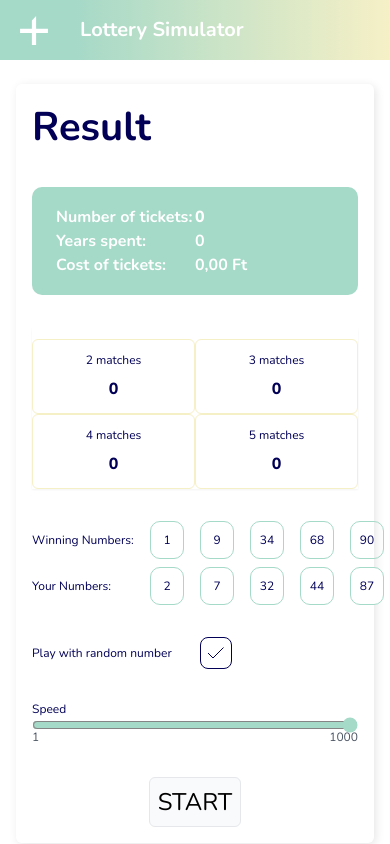
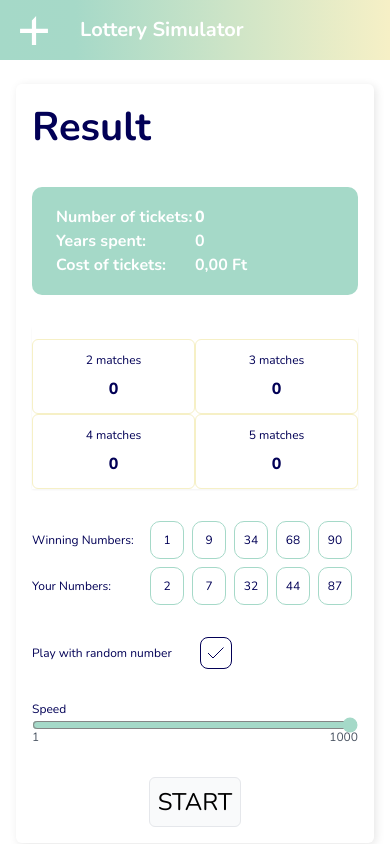
Before and after one commit to nagybnc/lottery-simulator, a Vue app: page / in a window 390 px wide. Built offline with nearby package versions, Linux system fonts and the light colour scheme.

Commit message:
Fix gap between numbers

```diff
--- a/src/components/Game/NumbersContainer.vue
+++ b/src/components/Game/NumbersContainer.vue
@@ -2,7 +2,7 @@
     <div
         class="mb-8 grid grid-cols-[110px,1fr] items-center gap-2 text-xs text-dark-blue sm:grid-cols-[150px,1fr] sm:gap-7 sm:text-base">
         <p>Winning Numbers:</p>
-        <ul class="flex gap-4">
+        <ul class="flex gap-2 sm:gap-4">
             <li v-for="number in $store.state.winningNumbers"
                 class="flex h-[38px] w-[34px] items-center justify-center rounded-[10px] border border-light-greenish-blue">
                 {{ number }}
@@ -10,7 +10,7 @@
         </ul>
 
         <p>Your Numbers:</p>
-        <div class="flex gap-4 text-dark-blue">
+        <div class="flex gap-2 sm:gap-4 text-dark-blue">
             <!-- TODO - Handle input validation -->
             <input type="number" min={1} max={90} v-for="(number, index) in $store.state.yourNumbers"
                 class="h-[38px] w-[34px] rounded-[10px] border border-light-greenish-blue text-center" :value="number"
```
